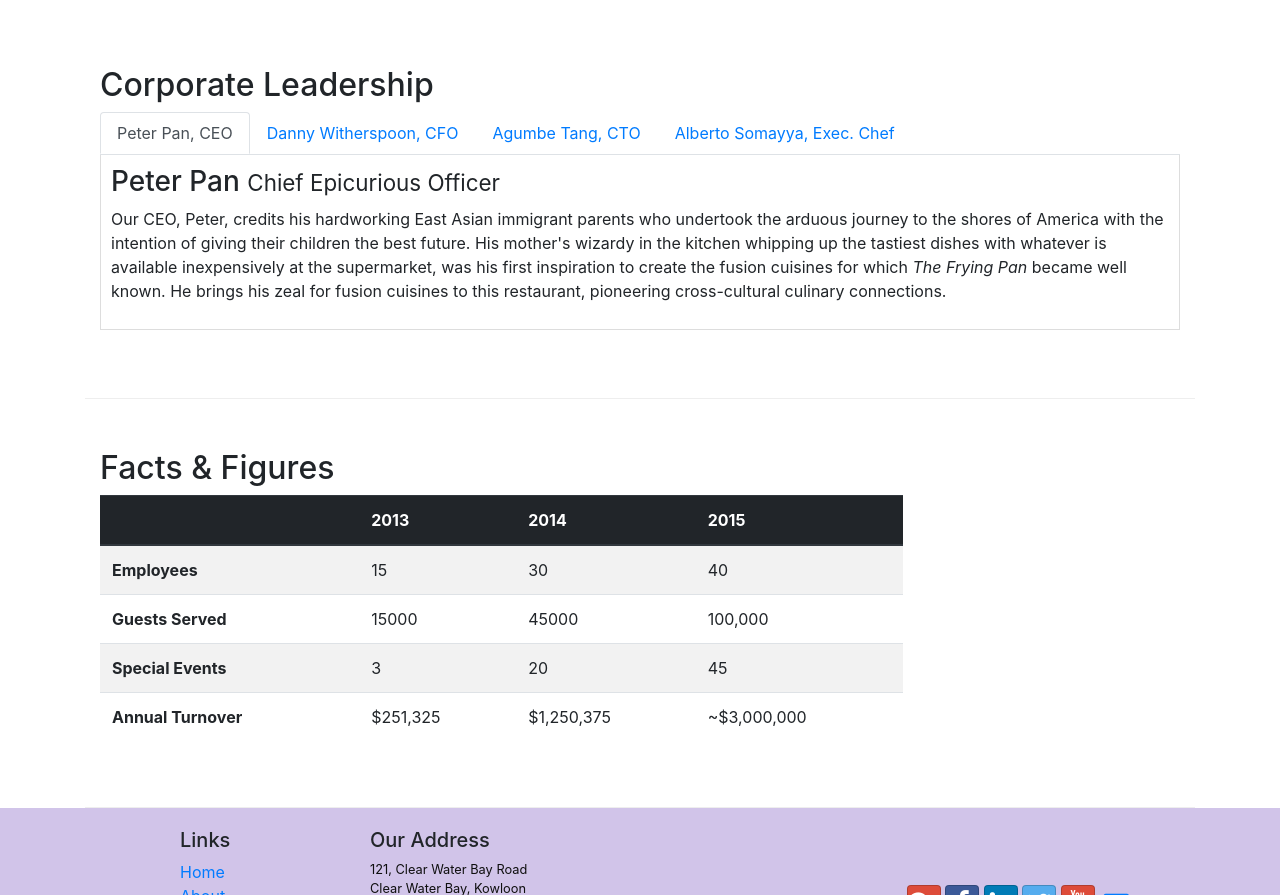
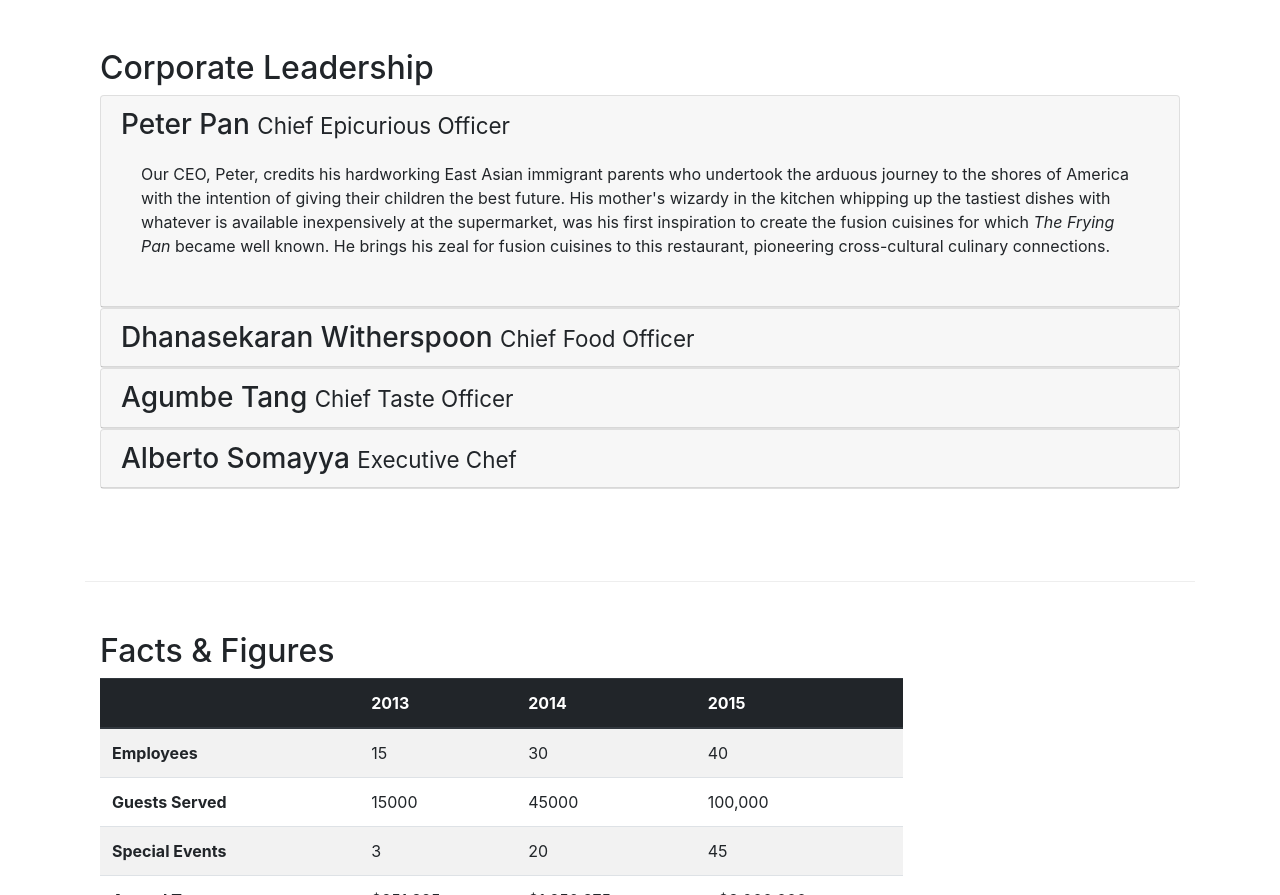
Before and after one commit to ashishgurram/bootstrap, a website: page aboutus.html in a window 1280 px wide. Shown: the part 978-1873 px from the top of the page. Drawn offline with nearby package versions, Linux system fonts and the light colour scheme.

Commit message:
accordion

```diff
--- a/aboutus.html
+++ b/aboutus.html
@@ -106,38 +106,67 @@
         <div class="row row-content align-items-center">
             <div class="col-12">
                 <h2>Corporate Leadership</h2>
-                <ul class="nav nav-tabs">
-                    <li class="nav-items">
-                        <a class="nav-link active" href="#peter" role="tab" data-toggle="tab">Peter Pan, CEO</a>
-                    </li>
-                    <li class="nav-item">
-                        <a class="nav-link" href="#danny" role="tab" data-toggle="tab">Danny Witherspoon, CFO</a>
-                      </li>
-                      <li class="nav-item">
-                        <a class="nav-link" href="#agumbe"role="tab" data-toggle="tab">Agumbe Tang, CTO</a>
-                      </li>
-                      <li class="nav-item">
-                        <a class="nav-link" href="#alberto" role="tab" data-toggle="tab">Alberto Somayya, Exec. Chef</a>
-                      </li>
 
-                </ul>
 
-                <div class="tab-content">
-                    <div role="tabpanel" class="tab-pane fade show active " id="peter">
-                        <h3>Peter Pan <small>Chief Epicurious Officer</small></h3>
-                        <p class=" d-none d-sm-block">Our CEO, Peter, credits his hardworking East Asian immigrant parents who undertook the arduous journey to the shores of America with the intention of giving their children the best future. His mother's wizardy in the kitchen whipping up the tastiest dishes with whatever is available inexpensively at the supermarket, was his first inspiration to create the fusion cuisines for which <em>The Frying Pan</em> became well known. He brings his zeal for fusion cuisines to this restaurant, pioneering cross-cultural culinary connections.</p>
+                <div id="accordion">
+                    <div class="card">
+                        <div class="card-header" role="tab" id="peterhead">
+                            <h3 class="mb-0"><a data-toggle="collapse" data-target="#peter">Peter Pan <small>Chief Epicurious Officer</small>
+                            </a>
+                        </h3>
+                        <div  class="collapse show" id="peter"data-parent="#accordion" >
+                            <div class="card-body">
+                                <p class=" d-none d-sm-block">Our CEO, Peter, credits his hardworking East Asian immigrant parents who undertook the arduous journey to the shores of America with the intention of giving their children the best future. His mother's wizardy in the kitchen whipping up the tastiest dishes with whatever is available inexpensively at the supermarket, was his first inspiration to create the fusion cuisines for which <em>The Frying Pan</em> became well known. He brings his zeal for fusion cuisines to this restaurant, pioneering cross-cultural culinary connections.</p>
+
+                            </div>
+
+                        </div>
+
+                        </div>
+
                     </div>
-                    <div role="tabpanel" class="tab-pane fade" id="danny">
-                        <h3>Dhanasekaran Witherspoon <small>Chief Food Officer</small></h3>
-                        <p class=" d-none d-sm-block">Our CFO, Danny, as he is affectionately referred to by his colleagues, comes from a long established family tradition in farming and produce. His experiences growing up on a farm in the Australian outback gave him great appreciation for varieties of food sources. As he puts it in his own words, <em>Everything that runs, wins, and everything that stays, pays!</em></p>
+                    <div class="card">
+                        <div class="card-header" role="tab" id="dannyhead">
+                            <h3 class="mb-0"><a data-toggle="collapse" data-target="#danny">Dhanasekaran Witherspoon <small>Chief Food Officer</small></h3></a>
+                        </div>
+                        <div class="collapse" id="danny" data-parent="#accordion">
+                            <div class="card-body">
+                                <p class=" d-none d-sm-block">Our CFO, Danny, as he is affectionately referred to by his colleagues, comes from a long established family tradition in farming and produce. His experiences growing up on a farm in the Australian outback gave him great appreciation for varieties of food sources. As he puts it in his own words, <em>Everything that runs, wins, and everything that stays, pays!</em></p>
+                            </div>
+                        </div>
+
                     </div>
-                    <div role="tabpanel" class="tab-pane fade " id="agumbe">
-                        <h3>Agumbe Tang <small>Chief Taste Officer</small></h3>
-                        <p class=" d-none d-sm-block">Blessed with the most discerning gustatory sense, Agumbe, our CTO, personally ensures that every dish that we serve meets his exacting tastes. Our chefs dread the tongue lashing that ensues if their dish does not meet his exacting standards. He lives by his motto, <em>You click only if you survive my lick.</em></p>
+                    <div class="card">
+                        <div class="card-header" role="tab" id="agumbehead">
+                            <h3 class="mb-0"><a data-toggle="collapse" data-target="#agumbe">Agumbe Tang <small>Chief Taste Officer</small></h3></a>
+                        </div>
+                        <div class="collapse" id="agumbe" data-parent="#accordion">
+                            <div class="card-body">
+                                <p class=" d-none d-sm-block">Blessed with the most discerning gustatory sense, Agumbe, our CTO, personally ensures that every dish that we serve meets his exacting tastes. Our chefs dread the tongue lashing that ensues if their dish does not meet his exacting standards. He lives by his motto, <em>You click only if you survive my lick.</em></p>
+                            </div>
+                        </div>
                     </div>
+
+
+
+                    <div class="card">
+                        <div class="card-header" role="tab" id="albertohead">
+                        <h3 class="mb-0">
+                            <a class="collapsed" data-toggle="collapse" data-target="#alberto">
+                            Alberto Somayya <small>Executive Chef</small>
+                            </a>
+                        </h3>
+                    </div>
+                    <div class="collapse" id="alberto" data-parent="#accordion">
+                        <div class="card-body">
+                            <p class=" d-none d-sm-block">Award winning three-star Michelin chef with wide International experience having worked closely with whos-who in the culinary world, he specializes in creating mouthwatering Indo-Italian fusion experiences. He says, <em>Put together the cuisines from the two craziest cultures, and you get a winning hit! Amma Mia!</em></p>
+                        </div>
+                    </div>
+                </div>
+
                     <div role="tabpanel" class="tab-pane fade " id="alberto">
                         <h3>Alberto Somayya <small>Executive Chef</small></h3>
-                        <p class=" d-none d-sm-block">Award winning three-star Michelin chef with wide International experience having worked closely with whos-who in the culinary world, he specializes in creating mouthwatering Indo-Italian fusion experiences. He says, <em>Put together the cuisines from the two craziest cultures, and you get a winning hit! Amma Mia!</em></p>
+
                     </div>
 
                 </div>
```
